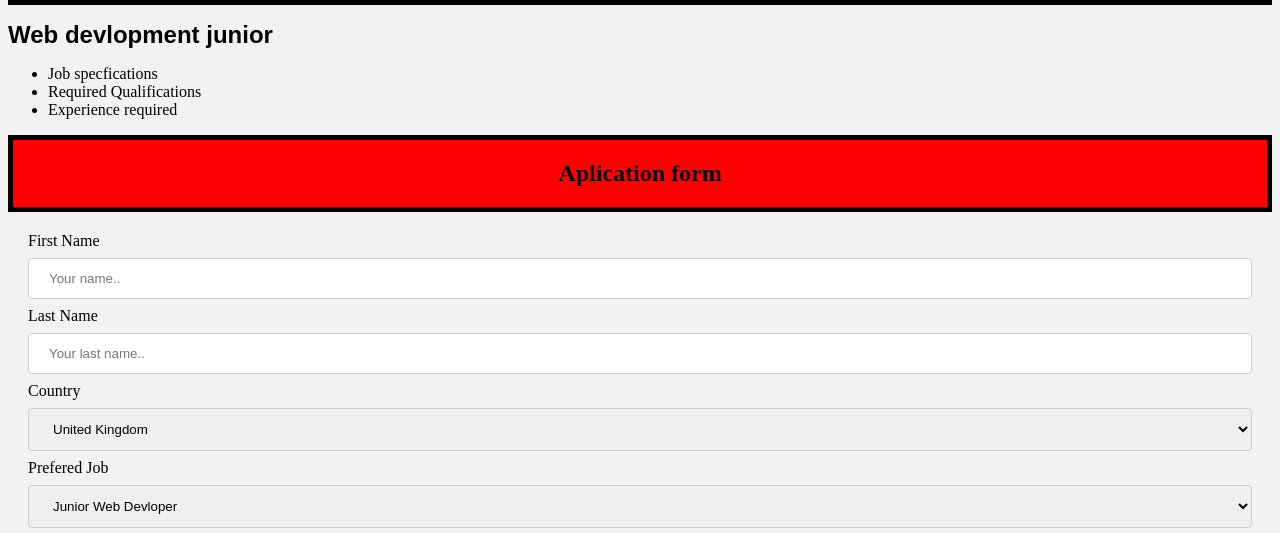
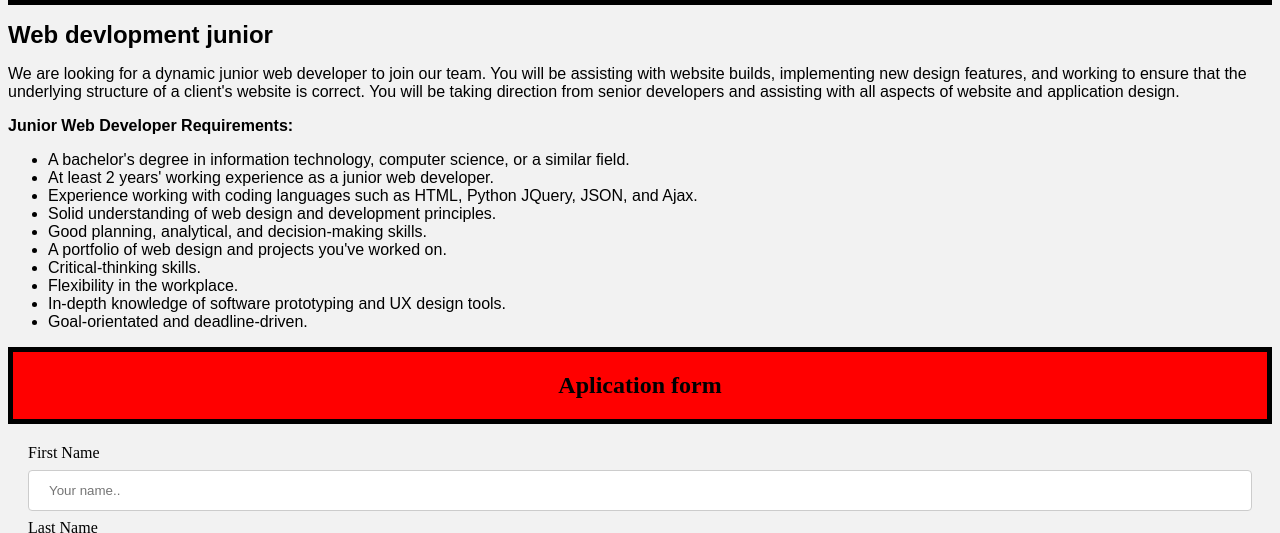
Before and after one commit to CompIsle/Unit-15-Asignment-2, a plain HTML site: page Website/AvailableJobs.html in a window 1280 px wide. Shown: the part 205-738 px from the top of the page. Drawn offline with Linux system fonts and the light colour scheme.

Commit message:
Add text to available jobs

```diff
--- a/Website/AvailableJobs.html
+++ b/Website/AvailableJobs.html
@@ -24,10 +24,21 @@
         <p></p>
         <div class="Avliablejob">
             <p class="AJp1">Web devlopment junior</p>
+
+            <p>We are looking for a dynamic junior web developer to join our team. You will be assisting with website builds, implementing new design features, and working to ensure that the underlying structure of a client's website is correct. You will be taking direction from senior developers and assisting with all aspects of website and application design.</p>
+
+            <p style="font-weight:bold;">Junior Web Developer Requirements:</p>
             <ul>
-                <li>Job specfications</li>
-                <li>Required Qualifications</li>
-                <li>Experience required</li>
+                <li>A bachelor's degree in information technology, computer science, or a similar field.</li>
+                <li>At least 2 years' working experience as a junior web developer.</li>
+                <li>Experience working with coding languages such as HTML, Python JQuery, JSON, and Ajax.</li>
+                <li>Solid understanding of web design and development principles.</li>
+                <li>Good planning, analytical, and decision-making skills.</li>
+                <li>A portfolio of web design and projects you've worked on.</li>
+                <li>Critical-thinking skills.</li>
+                <li>Flexibility in the workplace.</li>
+                <li>In-depth knowledge of software prototyping and UX design tools.</li>
+                <li>Goal-orientated and deadline-driven.</li>
             </ul>
         </div>
 
--- a/Website/Styles.css
+++ b/Website/Styles.css
@@ -161,6 +161,8 @@ border: 5px black solid;}
 
 .Avliablejob {
     display: inline;
+    font-family: sans-serif;
+    flex-grow: 1;
 }
 
 
```
